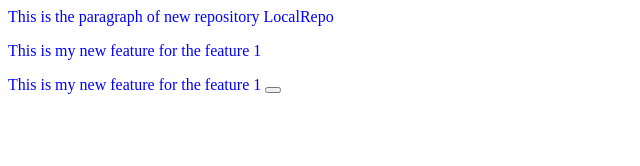
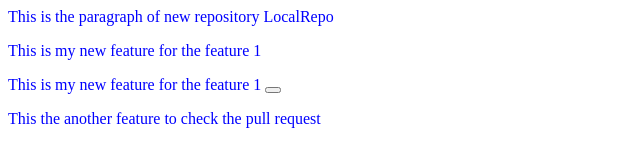
Before and after one commit to Aman-Puskar/LocalRepo, a plain HTML site: page index.html in a window 1280 px wide. Shown: the whole page, without its empty margins (0-640 px from the left). Drawn offline with Linux system fonts and the light colour scheme.

Commit message:
add new feature

```diff
--- a/index.html
+++ b/index.html
@@ -4,3 +4,5 @@
 <p>This is my new feature for the feature 1<dropdown></dropdown></p>
 
 <p>This is my new feature for the feature 1 <button></button></p>
+
+<p>This the another feature to check the pull request</p>
```
